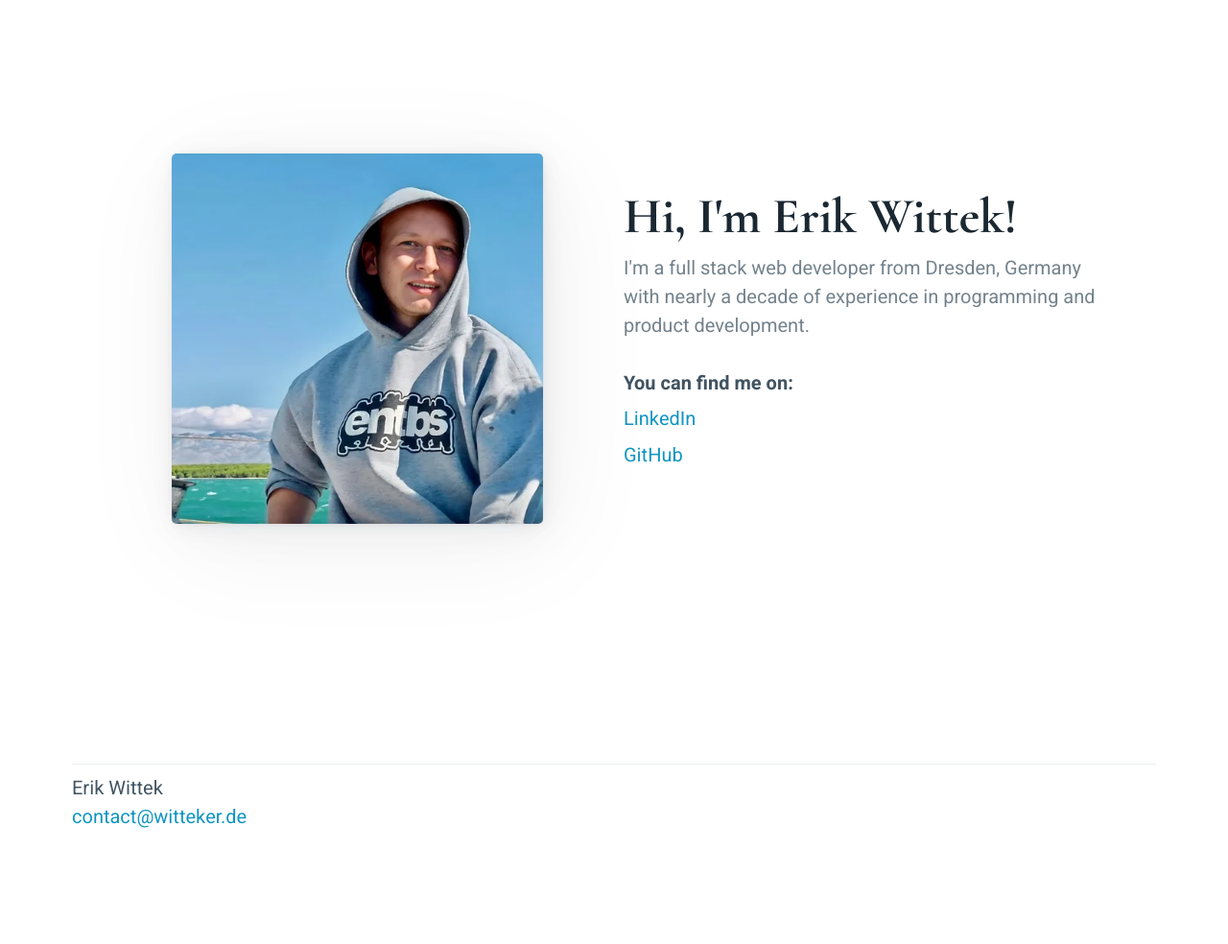
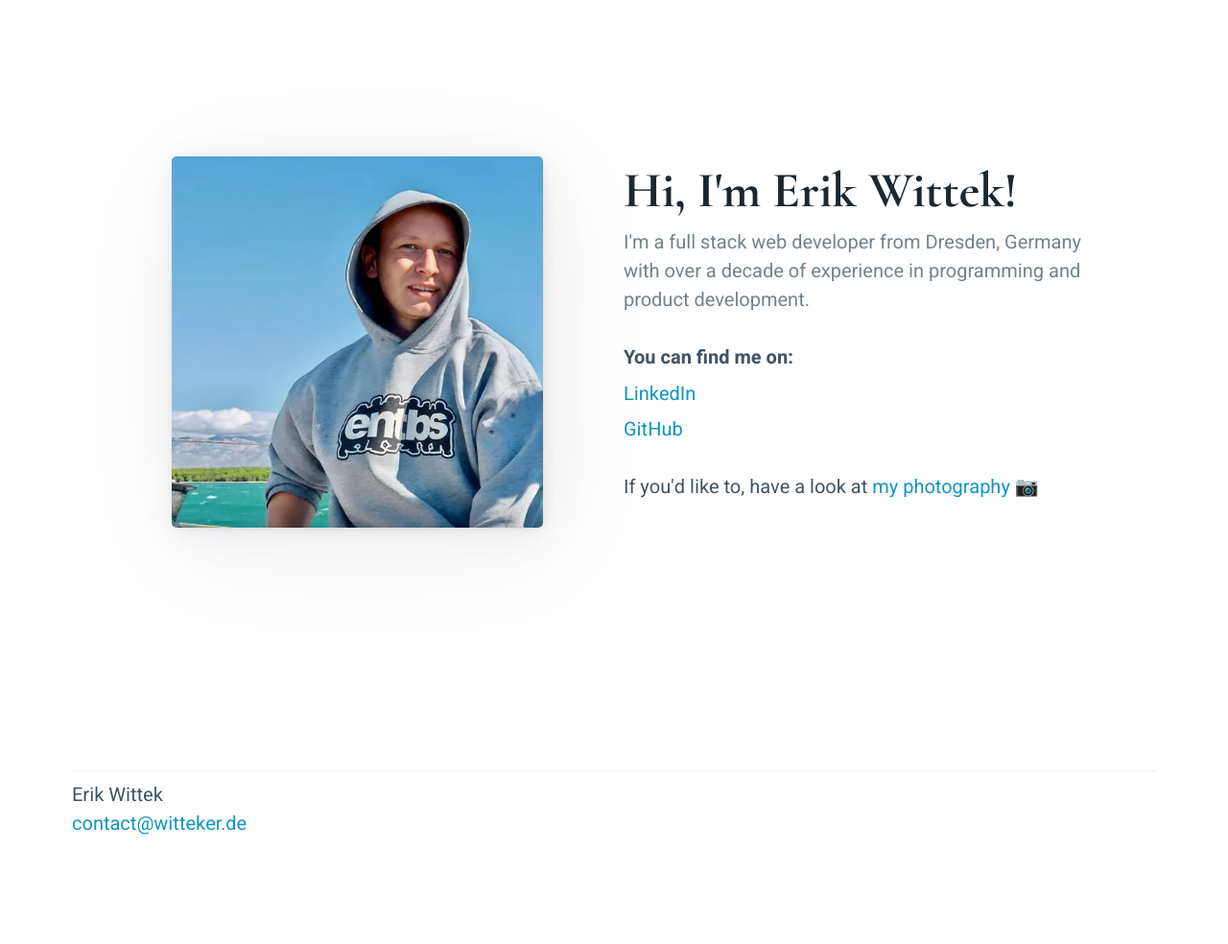
Before and after one commit to witteker/witteker.de, a Jekyll site: the page built from index.html, in a window 1280 px wide. Shown: the whole page at 96% size. Built offline with Jekyll 4.4.1, drawn with Linux system fonts in a browser that asks for light colours.

Commit message:
Add links to photography landing page

```diff
--- a/_config.yml
+++ b/_config.yml
@@ -21,7 +21,7 @@
 title: witteker.de
 author: Erik Wittek
 email: contact@witteker.de
-description: I'm a full stack web developer from Dresden, Germany with nearly a decade of experience in programming and product development.
+description: I'm a full stack web developer from Dresden, Germany with over a decade of experience in programming and product development.
 baseurl: "" # the subpath of your site, e.g. /blog
 url: "https://witteker.de" # the base hostname & protocol for your site, e.g. http://example.com
 twitter_username: wittek_er
--- a/_layouts/post.html
+++ b/_layouts/post.html
@@ -5,6 +5,12 @@ layout: default
 <main class="container">
     <article class="hero">
         <hgroup>
+            <small style="font-">
+                <a href="/photography">
+                    &#8249; Erik Wittek: Analoge Fotografie — urban und
+                    unterwegs
+                </a>
+            </small>
             <h1>{{page.title}}</h1>
             {{content}}
         </hgroup>
--- a/index.html
+++ b/index.html
@@ -27,5 +27,10 @@ layout: home
             </li>
             <li><a href="https://github.com/erikwittek">GitHub</a></li>
         </ul>
+
+        <p>
+            If you'd like to, have a look at
+            <a href="/photography/">my photography</a> 📷
+        </p>
     </section>
 </article>
```
